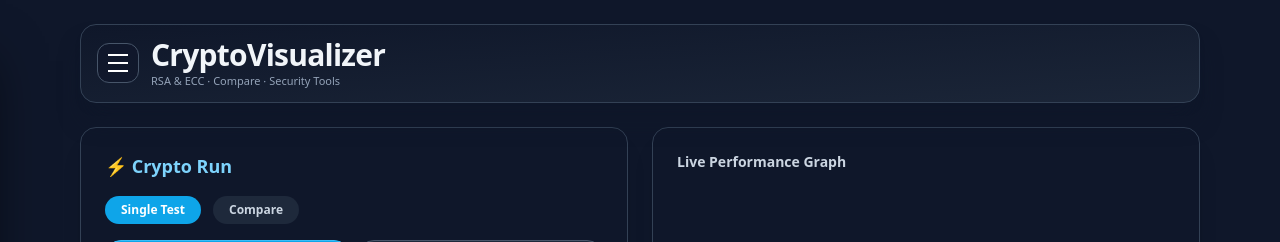
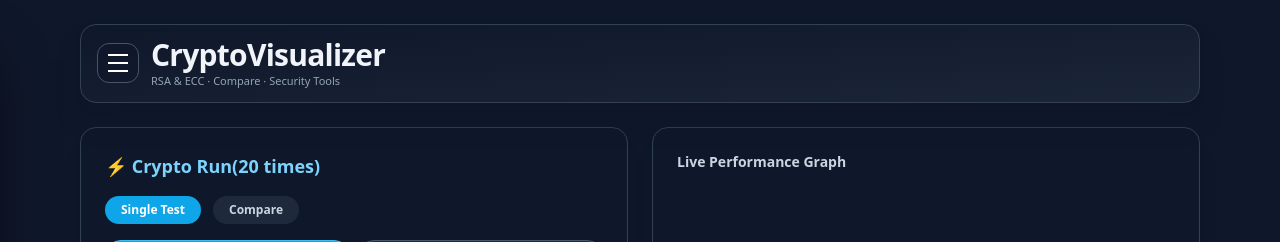
Before and after one commit to mdalsahariyarhossain-ux/crypto, a React (Create React App) app: page /benchmark in a window 1280 px wide. Shown: the top 242 px of the page. Built offline with nearby package versions, Linux system fonts and the light colour scheme.

Commit message:
your update message

```diff
--- a/package.json
+++ b/package.json
@@ -1,5 +1,5 @@
 {
-  "name": "crypto-visualizer",
+  "name": "crypto",
   "version": "0.1.0",
   "private": true,
   "dependencies": {
--- a/src/components/RsaEccBenchmarkPanel.js
+++ b/src/components/RsaEccBenchmarkPanel.js
@@ -135,7 +135,7 @@ export default function RsaEccBenchmarkPanel() {
       {/* LEFT PANEL */}
       <div className="bg-slate-900 border border-slate-700 p-6 rounded-2xl shadow-xl space-y-4">
 
-        <h2 className="text-sky-300 text-lg font-semibold">⚡ Crypto Run</h2>
+        <h2 className="text-sky-300 text-lg font-semibold">⚡ Crypto Run(20 times)</h2>
 
         <div className="flex gap-3">
           <button
```
